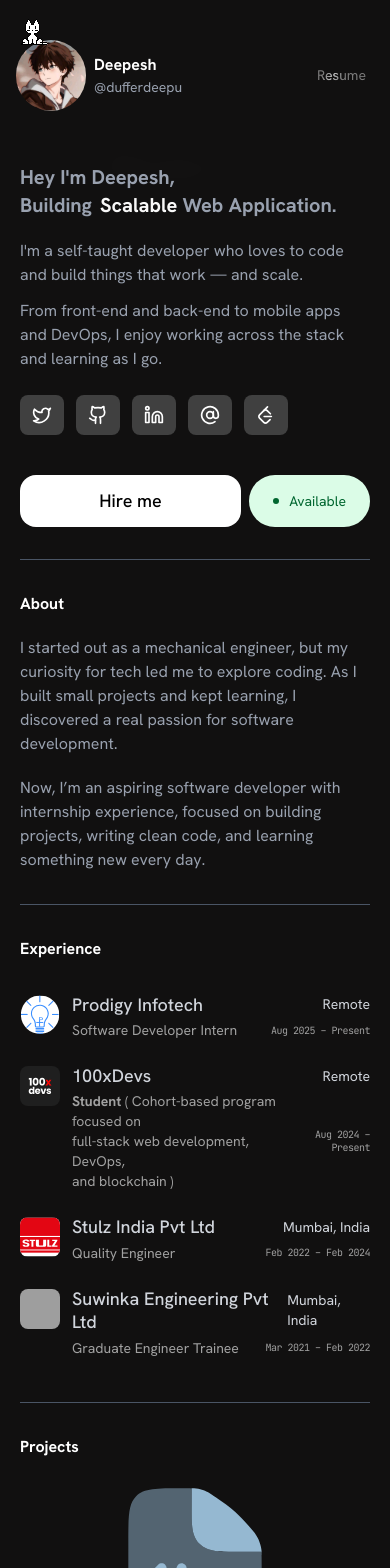
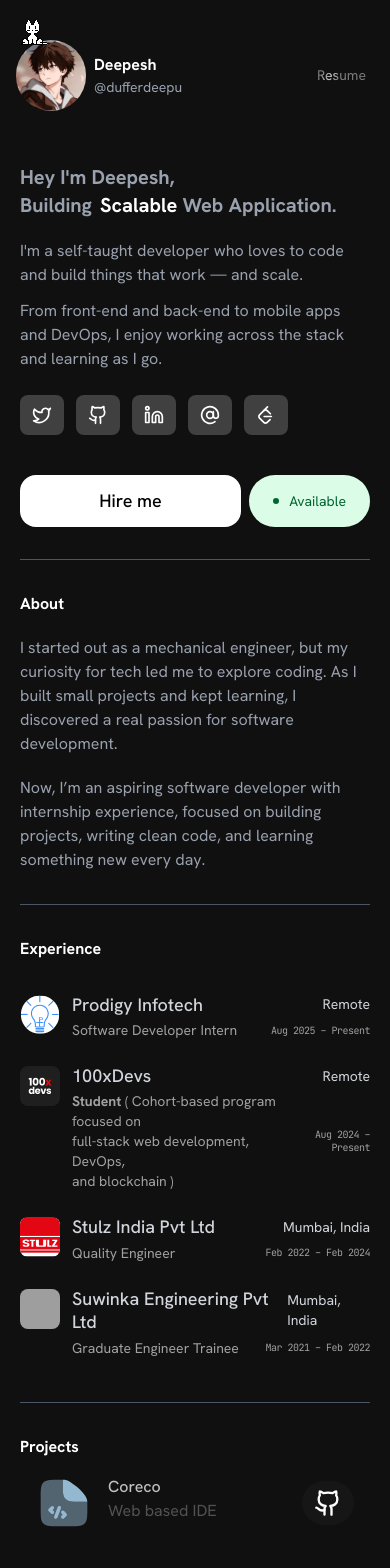
Before and after one commit to DufferDeepu/portfolio, a Next.js app: page / in a window 390 px wide. Shown: the top 1568 px of the page. Built offline with nearby package versions, Linux system fonts and the light colour scheme; grey boxes are pictures that could not be loaded.

Commit message:
project section fix

```diff
--- a/components/project.tsx
+++ b/components/project.tsx
@@ -132,28 +132,28 @@
             layoutId={`card-${card.title}-${id}`}
             key={`card-${card.title}-${id}`}
             onClick={() => setActive(card)}
-            className="p-4 flex flex-col md:flex-row justify-between items-center hover:bg-neutral-800/90 dark:hover:bg-neutral-100/90 rounded-xl cursor-pointer"
+            className="p-4 flex flex-row justify-between items-center hover:bg-neutral-800/90 dark:hover:bg-neutral-100/90 rounded-xl cursor-pointer"
           >
-            <div className="flex gap-4 flex-col md:flex-row ">
+            <div className="flex gap-4 flex-row">
               <motion.div layoutId={`image-${card.title}-${id}`}>
                 <img
                   width={100}
                   height={100}
                   src={card.src}
                   alt={card.title}
-                  className="h-40 w-40 md:h-14 md:w-14 rounded-lg object-cover object-top"
+                  className="h-14 w-14 rounded-lg object-cover object-top"
                 />
               </motion.div>
               <div className="">
                 <motion.h3
                   layoutId={`title-${card.title}-${id}`}
-                  className="font-medium text-neutral-300/90 dark:text-neutral-400 text-center md:text-left"
+                  className="font-medium text-neutral-300/90 dark:text-neutral-400 text-left"
                 >
                   {card.title}
                 </motion.h3>
                 <motion.p
                   layoutId={`description-${card.description}-${id}`}
-                  className="text-neutral-600 dark:text-neutral-400 text-center md:text-left"
+                  className="text-neutral-600 dark:text-neutral-400 text-left"
                 >
                   {card.description}
                 </motion.p>
```
